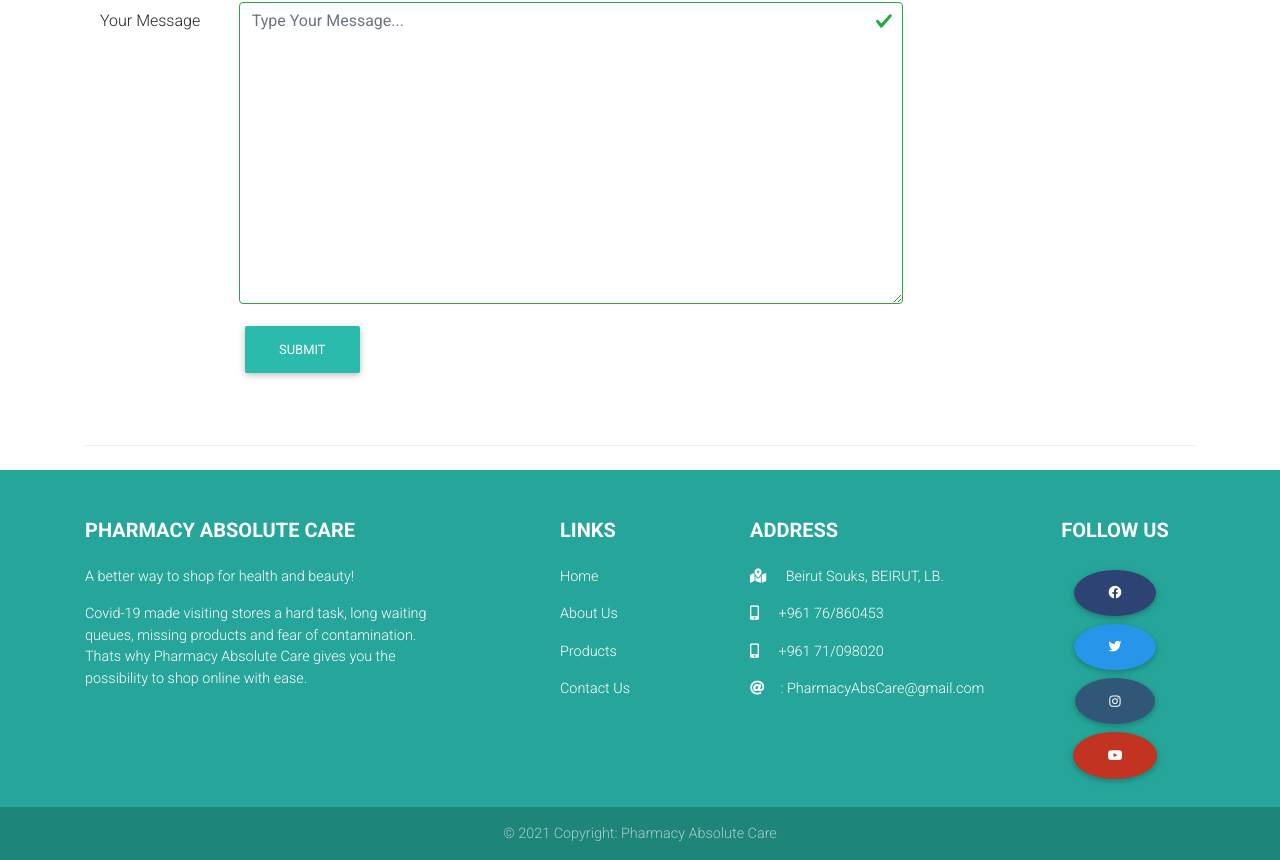
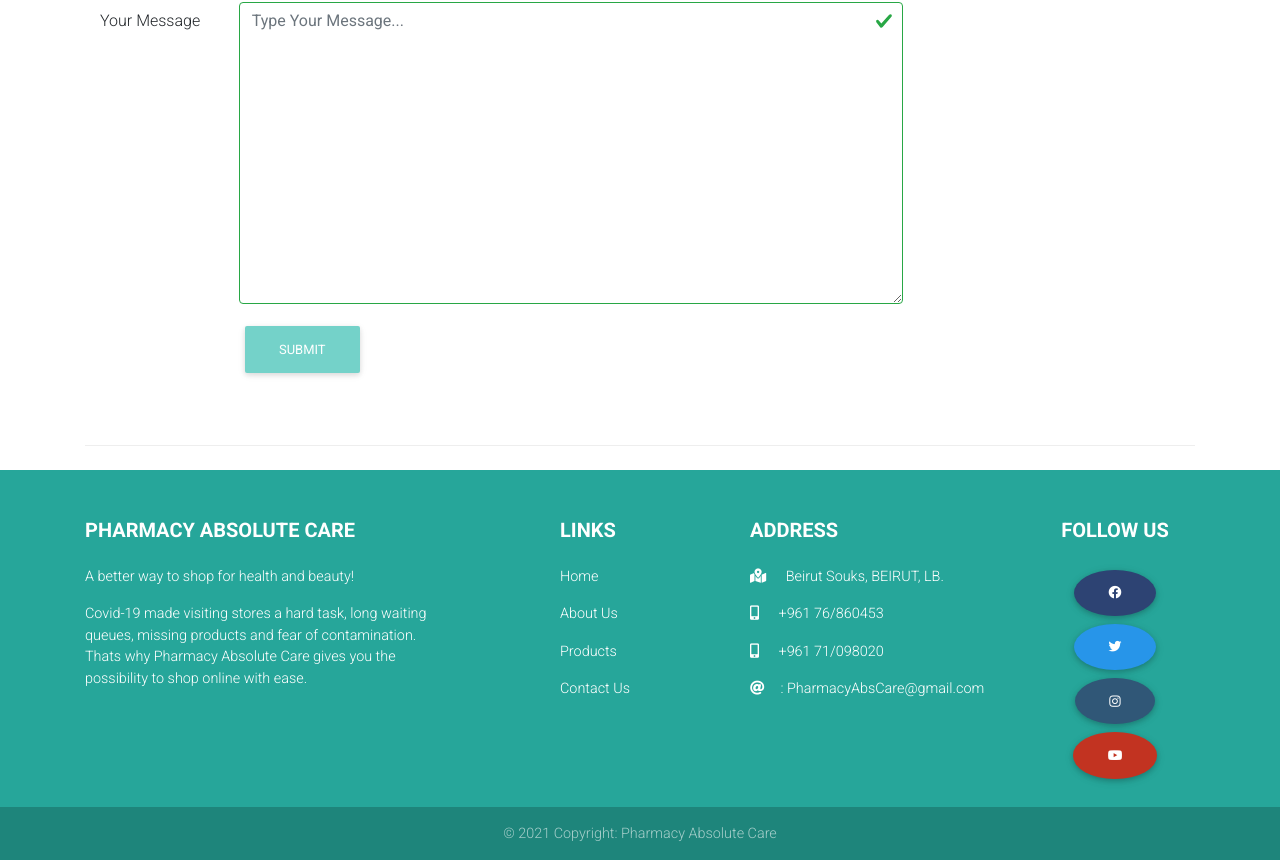
Before and after one commit to AnthonyFelefly/Project-Pharmacy, a React (Create React App) app: page /contactus in a window 1280 px wide. Shown: the part 1044-1904 px from the top of the page. Built offline with nearby package versions, Linux system fonts and the light colour scheme.

Commit message:
Button state in ContactUs form configured to be Controlled

```diff
--- a/src/components/ContactComponent.js
+++ b/src/components/ContactComponent.js
@@ -24,11 +24,17 @@
             }
 
         }
+        this.isActive=true;
+        this.num=0;
         this.handleSubmit=this.handleSubmit.bind(this);
         this.handleInputChange=this.handleInputChange.bind(this);
         this.handleBlur=this.handleBlur.bind(this);
-    }
-
+        this.validate=this.validate.bind(this);
+        }
+   componentDidUpdate(){
+       if(this.state.touched.firstname&&this.state.touched.lastname&&this.state.touched.telnum&&this.state.touched.email&&this.state.touched.message){
+       this.num=1;}
+   }
     handleInputChange(event){
         const target=event.target;
         const value=target.type==='checkbox' ?target.checked:target.value;
@@ -97,7 +103,13 @@
     }
 
     render(){
+
         const errors=this.validate(this.state.firstname,this.state.lastname,this.state.telnum,this.state.email,this.state.message);
+        if(errors.firstname===''&&errors.lastname===''&&errors.telnum===''&&errors.email===''&&errors.message===''&&this.num===1){
+            this.isActive=false;
+        }else{
+            this.isActive=true;
+        }
         return(
             <>
             <div className="container">
@@ -228,7 +240,7 @@
                             </FormGroup>
                             <FormGroup row>
                                 <Col md={{size:10,offset:2}}>
-                                    <Button type="submit" color="default">
+                                    <Button type="submit" color="default" disabled={this.isActive}>
                                     Submit
                                     </Button>
                                 </Col>
```
